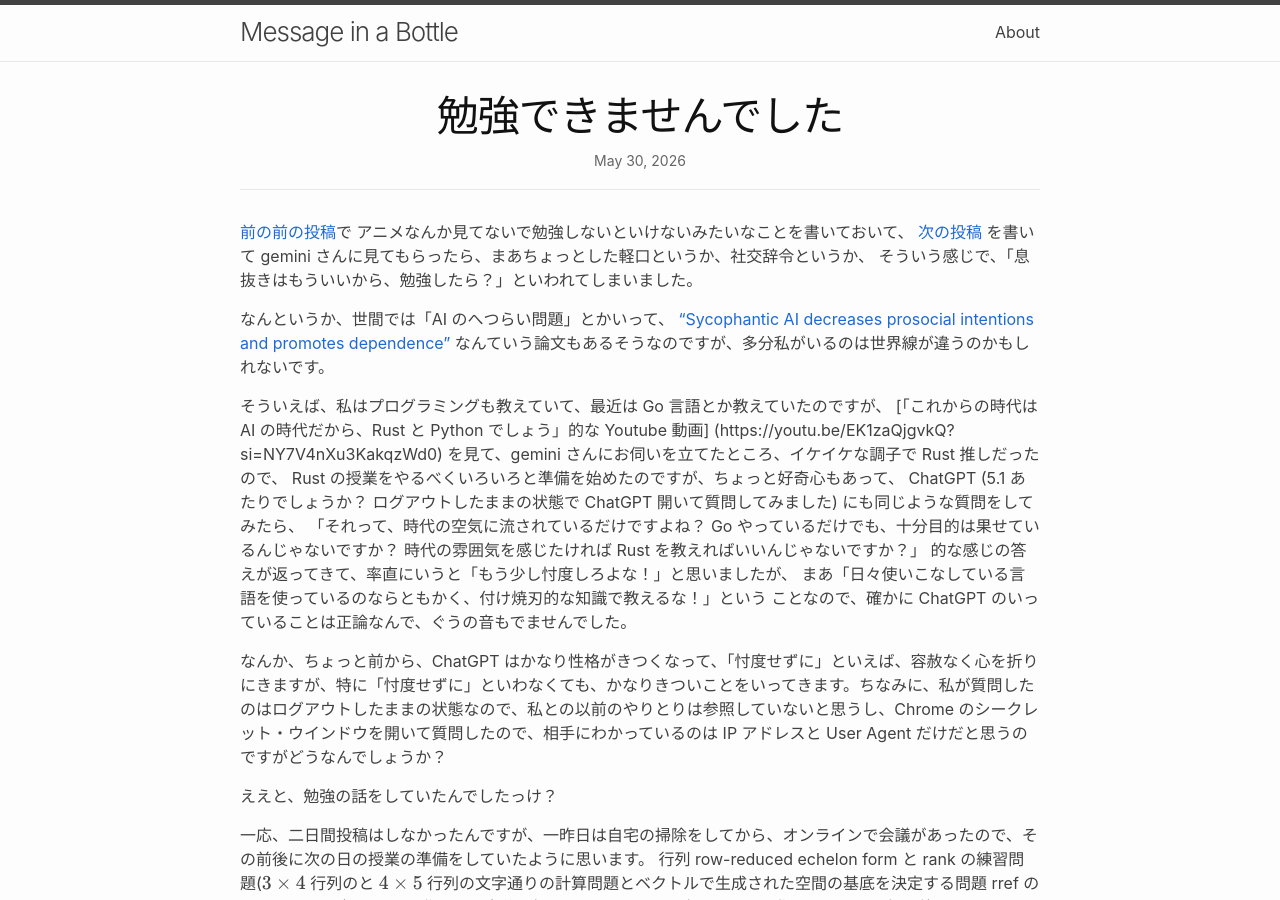
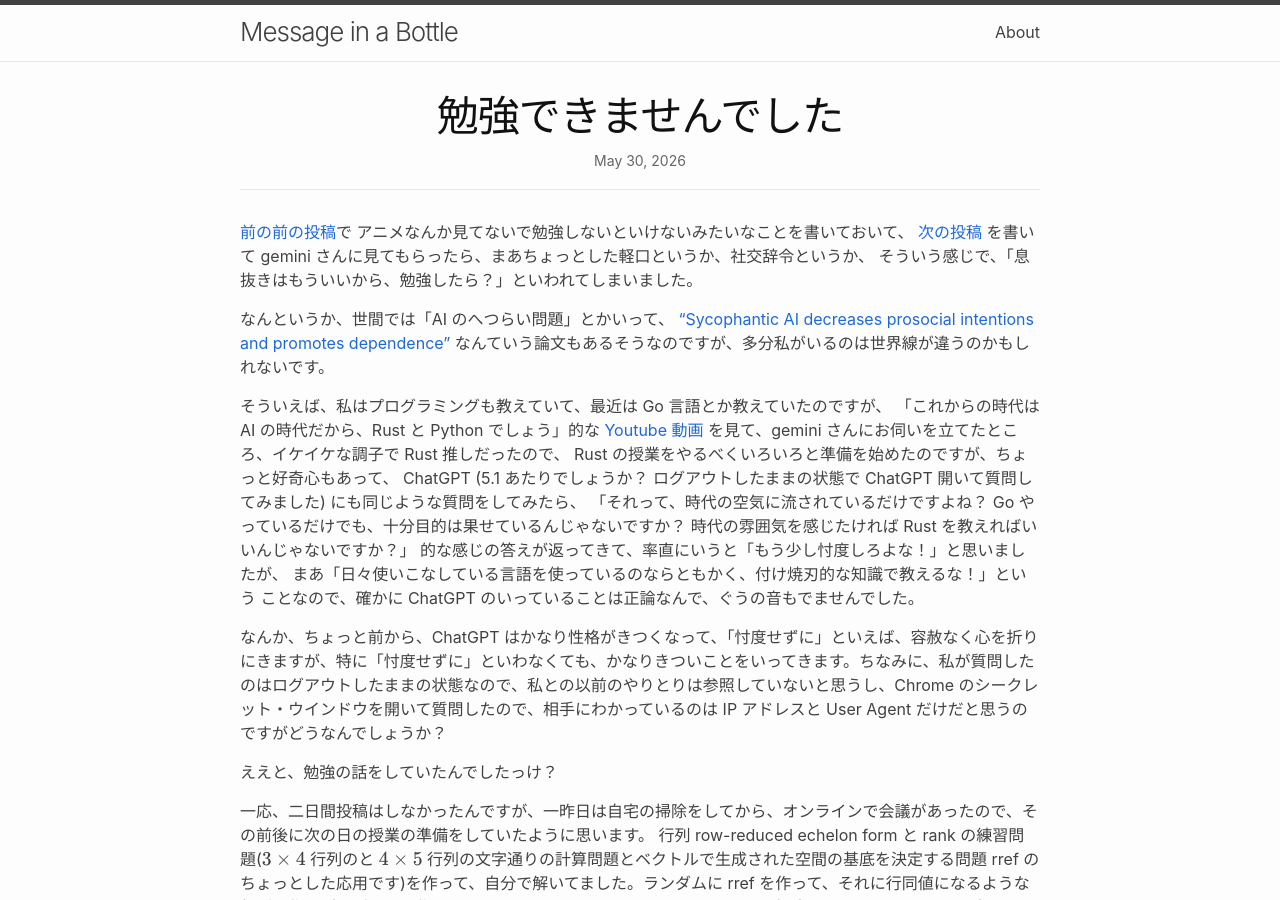
Before and after one commit to eiu2/eiu2.github.com, a Jekyll site: the page built from _posts/2026-05-30-study.md, in a window 1280 px wide and 900 px high. Built offline with Jekyll 4.4.1, drawn with Linux system fonts in a browser that asks for light colours; nearby versions of some CDN libraries; formulas are drawn with MathJax 3.

Commit message:
Update 2026-05-30-study.md

```diff
--- a/_posts/2026-05-30-study.md
+++ b/_posts/2026-05-30-study.md
@@ -14,8 +14,7 @@ title: 勉強できませんでした
 なんていう論文もあるそうなのですが、多分私がいるのは世界線が違うのかもしれないです。
 
 そういえば、私はプログラミングも教えていて、最近は Go 言語とか教えていたのですが、
-[「これからの時代は AI の時代だから、Rust と Python でしょう」的な Youtube 動画]
-(https://youtu.be/EK1zaQjgvkQ?si=NY7V4nXu3KakqzWd0)
+「これからの時代は AI の時代だから、Rust と Python でしょう」的な [Youtube 動画](https://youtu.be/EK1zaQjgvkQ?si=NY7V4nXu3KakqzWd0)
 を見て、gemini さんにお伺いを立てたところ、イケイケな調子で Rust 推しだったので、
 Rust の授業をやるべくいろいろと準備を始めたのですが、ちょっと好奇心もあって、
 ChatGPT (5.1 あたりでしょうか？ ログアウトしたままの状態で ChatGPT 開いて質問してみました) にも同じような質問をしてみたら、
```
